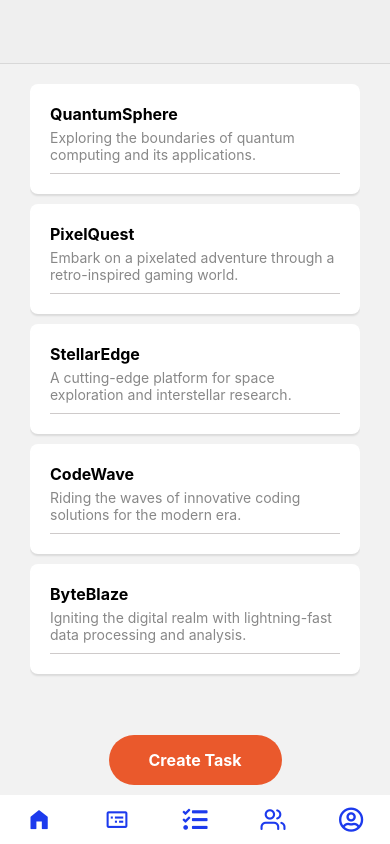
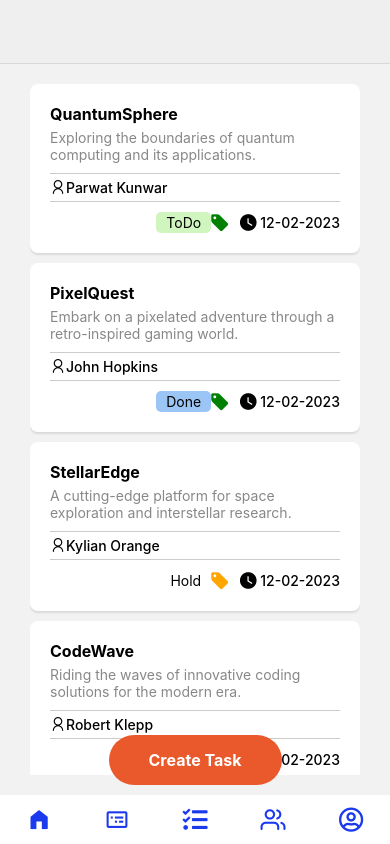
Before and after one commit to parwatcodes/TaskMan-Mobile, a React Native app: screen /Task in a window 390 px wide. Built offline with nearby package versions, Linux system fonts and the light colour scheme.

Commit message:
design: task card meta data

```diff
--- a/src/Screens/TaskListScreen.js
+++ b/src/Screens/TaskListScreen.js
@@ -4,16 +4,16 @@ import TaskList from '../components/TaskList';
 
 const TaskListScreen = () => {
   const data = [
-    { name: 'QuantumSphere', description: 'Exploring the boundaries of quantum computing and its applications.' },
-    { name: 'PixelQuest', description: 'Embark on a pixelated adventure through a retro-inspired gaming world.' },
-    { name: 'StellarEdge', description: 'A cutting-edge platform for space exploration and interstellar research.' },
-    { name: 'CodeWave', description: 'Riding the waves of innovative coding solutions for the modern era.' },
-    { name: 'ByteBlaze', description: 'Igniting the digital realm with lightning-fast data processing and analysis.' },
+    { name: 'QuantumSphere', description: 'Exploring the boundaries of quantum computing and its applications.', priority: 'low', assigneeName: 'Parwat Kunwar', startDate: '12-02-2023', status: 'todo' },
+    { name: 'PixelQuest', description: 'Embark on a pixelated adventure through a retro-inspired gaming world.', priority: 'low', assigneeName: 'John Hopkins', startDate: '12-02-2023', status: 'done' },
+    { name: 'StellarEdge', description: 'A cutting-edge platform for space exploration and interstellar research.', priority: 'medium', assigneeName: 'Kylian Orange', startDate: '12-02-2023',status: 'hold' },
+    { name: 'CodeWave', description: 'Riding the waves of innovative coding solutions for the modern era.', priority: 'high', assigneeName: 'Robert Klepp', startDate: '12-02-2023',status: 'progress' },
+    { name: 'ByteBlaze', description: 'Igniting the digital realm with lightning-fast data processing and analysis.', priority: 'high', assigneeName: 'Aergie Oplia', startDate: '12-02-2023', status: 'review' },
   ];
 
   return (
     <TaskList data={data} />
-  )
-}
+  );
+};
 
 export default TaskListScreen;
--- a/src/components/TaskList.js
+++ b/src/components/TaskList.js
@@ -1,15 +1,41 @@
 import React from 'react';
+import AntIcon from 'react-native-vector-icons/AntDesign';
+import FontAwesomeIcon from 'react-native-vector-icons/FontAwesome';
+import MCIcon from 'react-native-vector-icons/MaterialCommunityIcons';
+
 import { View, Text, StyleSheet, FlatList, Pressable } from 'react-native';
 
-import { borderColor, btnBgColor, white } from '../constants/colors';
 import TaskForm from './TaskForm';
+import { TASK_STATUS } from '../constants';
+import { priorityToLabelColor, statusToCardColor } from '../helpers/mappings';
+import { borderColor, btnBgColor, lightBlue, white } from '../constants/colors';
 
-const CardView = ({ name, description }) => (
+const CardView = ({ task }) => (
   <View style={styles.card}>
-    <Text style={styles.name}>{name}</Text>
-    <Text style={styles.description}>{description}</Text>
-    <View style={{ borderBottomColor: borderColor, borderBottomWidth: 0.5, marginTop: 10 }} />
-    <View>
+    <Text style={styles.name}>{task.name}</Text>
+    <Text style={styles.description}>{task.description}</Text>
+    <View style={{ borderBottomColor: borderColor, borderBottomWidth: 0.3, marginTop: 10 }} />
+    <View style={{ flexDirection: 'row', marginVertical: 5 }}>
+      <AntIcon size={16} name="user" />
+      <Text style={{
+        fontWeight: 500,
+        fontSize: 14,
+      }}>{task.assigneeName}</Text>
+    </View>
+    <View style={{ borderBottomColor: borderColor, borderBottomWidth: 0.5 }} />
+    <View style={{ flexDirection: 'row', alignItems: 'center', justifyContent: 'flex-end',  marginTop: 10 }}>
+      <Text style={{
+        paddingHorizontal: 10,
+        paddingVertical: 2,
+        overflow: 'hidden',
+        borderRadius: 5,
+        backgroundColor: statusToCardColor[task.status]
+      }}>{TASK_STATUS[task.status]}</Text>
+      <FontAwesomeIcon size={20} color={priorityToLabelColor[task.priority]} name="tag" />
+      <View style={{flexDirection: 'row', alignItems: 'center', marginLeft: 10}}>
+        <MCIcon size={20} name="clock" />
+        <Text style={{ fontWeight: 500, marginLeft: 2}}>{task.startDate}</Text>
+      </View>
     </View>
   </View>
 );
@@ -28,7 +54,7 @@ const TaskList = (props) => {
       <View style={styles.column}>
         <FlatList
           data={data}
-          renderItem={({ item }) => <CardView name={item.name} description={item.description} />}
+          renderItem={({ item }) => <CardView task={item} />}
           keyExtractor={(item, index) => index.toString()}
         />
       </View>
--- a/src/constants/colors.js
+++ b/src/constants/colors.js
@@ -10,8 +10,8 @@ export const lightGreen = '#D0F5BE';
 export const lightYellow = '#FFFEC4';
 
 // Dark colors
-export const darkGreen = '#03C988';
-export const darkYellow = '#ECB365';
+export const darkGreen = '#008000';
+export const darkYellow = '#FFA500';
 export const darkRed = '#D21312';
 export const darkBlue = '#1C3AED'
 
```
